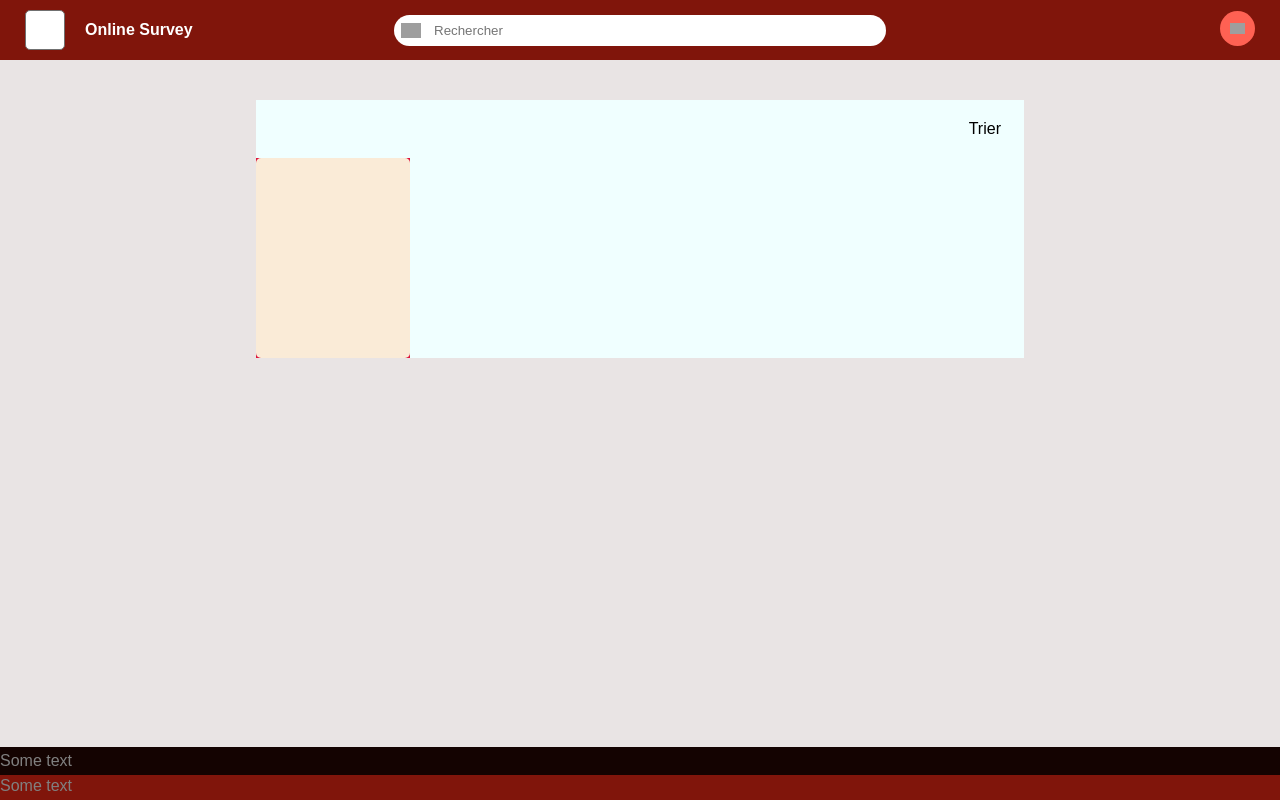
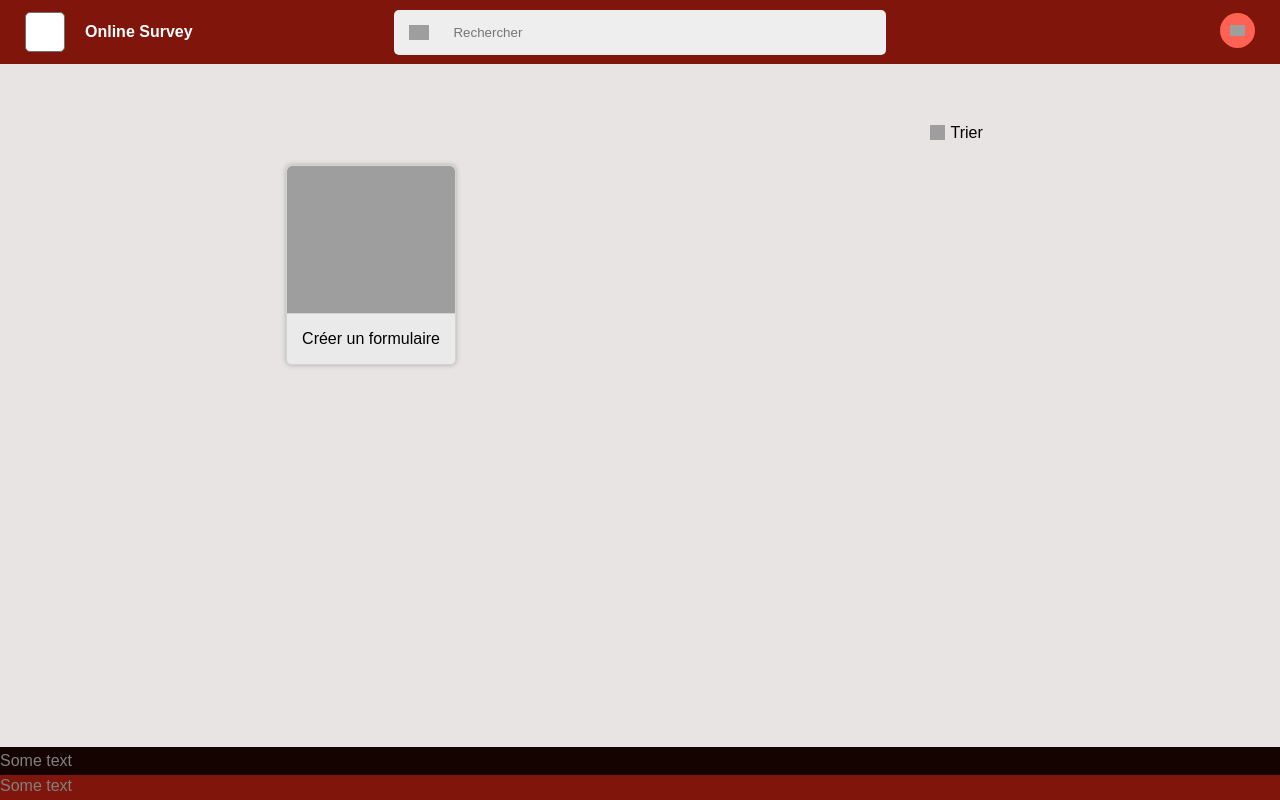
Before and after one commit to ZealyMax/2PROJ-Nantes-ASC2, a PHP site: page /home.php in a window 1280 px wide. Run offline with PHP 8.4, Linux system fonts and the light colour scheme; a user stored in the database is signed in; data that the repository does not hold is empty; grey boxes are pictures that could not be loaded.

Commit message:
Home page almost done
Manque plus qu'à faire le footer

```diff
--- a/Développement/home.php
+++ b/Développement/home.php
@@ -17,8 +17,11 @@ include "connect_database.php" ;?>
                         <p class=txt><b>Online Survey</b></p>
                     </div>
 
-                    <div class=Recherche><!--Partie centrale : zone de recherche de formulaire-->
+                    <div class=search-Container><!--Partie centrale : zone de recherche de formulaire-->
+                        <div>
+                            <button class=search-Icon>&nbsp;</button>                                               <!--Ici mettre option pour rechercher avec ce qu'il y a dans l'input-->
                             <input class=Search name="search" type="text" placeholder="Rechercher">
+                        </div>
                     </div>
 
                     <div class=User> <!--Partie droite : zone compte (Home, Déconexion...)-->
@@ -32,22 +35,27 @@ include "connect_database.php" ;?>
                         </div>
                     </div>
                 </div>
-
             </div>
 
             <div class=Content>
                 <div class=mainContent>
 
                     <!--Bouton de tri des formulaires-->
-                    <div class=home-Sort-Button role=button> <!--Bouton de tri des formulaires-->
-                        <div class=Sort-Btn></div><!--div Icon-->
-                        <div class=Sort>Trier</div><!--Texte-->
+                    <div class=home-Sort-Button> <!--Bouton de tri des formulaires-->
+                        <div role=button onclick="lol()">
+                            <div class=Sort-Btn>&nbsp;</div><!--div Icon-->
+                            <div class=Sort>Trier</div><!--Texte-->
+                        </div>
                     </div>
 
                     <!--Affichage des formulaires + bouton de création d'un formulaire-->
                     <div class=Select-Form-Section>
+
                         <div class=parent-Form> <!--Bouton ajouter formulaire-->
-                            <input class=child-Form type="button" onclick="location.href='survey_editor.php'"/>
+                            <div class=child-Form type="button" onclick="location.href='survey_editor.php'">
+                                <div id=createForm>&nbsp;</div>
+                                <p>Cr&eacute;er un formulaire</p>
+                            </div>
                         </div>
 
                         <?php
@@ -55,8 +63,9 @@ include "connect_database.php" ;?>
                             $res = mysqli_query($conn, $sql);
                             while ( $result = $res->fetch_assoc()){
                                 echo "<div class=\"parent-Form\">"; /*div extern des formulaires à sélectionner*/
-                                echo "<div class=\"child-Form\">"; /*div inside des formulaires à sélectionner*/
-                                echo "<a>". $result['title'] . "</a>";
+                                echo "<div class=\"child-Form\" type=\"button\" onclick=\"location.href='survey_editor.php'\">"; /*div inside des formulaires à sélectionner*/
+                                echo "<div id=upperBtn>&nbsp;</div>";
+                                echo "<p id=downBtn>". $result['title'] . "</p>";
                                 echo "</div>";
                                 echo "</div>";
 					        }
@@ -78,4 +87,5 @@ include "connect_database.php" ;?>
         integrity="sha256-CSXorXvZcTkaix6Yvo6HppcZGetbYMGWSFlBw8HfCJo="
         crossorigin="anonymous"></script>
     <script src="dropMenuUser.js"></script>
+    <script>function lol(){alert("Insérer fonction de tri (par date d\'ouverture ou alphabet)");}</script>
 </html>
--- a/Développement/style.css
+++ b/Développement/style.css
@@ -26,7 +26,7 @@ body, html {
 }
 
 .contentHead {
-	margin: 5px 25px;
+	margin: 7px 25px;
 	color: white;
 	display: flex;
 	/*justify-content:space-between;*/
@@ -42,6 +42,10 @@ body, html {
 	width: 25%;
 }
 
+	.Logo div:hover, .Logo p:hover {
+		cursor: pointer;
+	}
+
 	.Logo #rectangle {
 		/*Rectangle temporaire : remplacer par logo*/
 		border: 1px solid rgb(112,112,112);
@@ -51,36 +55,78 @@ body, html {
 		background: white;
 	}
 
-.Logo p{
+	.Logo p {
 		margin-left: 20px;
 	}
 /*#endregion logo*/
 
 /*#region searchBar*/
 /*Mise en forme de la barre de recherche*/
-.Recherche {
+.search-Container {
 	display: flex;
 	justify-content: center;
 	align-items: center;
 	width: 100%;
 }
 
+.search-Container div {
+	display:flex;
+	align-items:center;
+	background-color: #eeeeee;
+	border-radius:5px;
+	width: 60%;
+}
+
+.search-Icon, .Search{
+	background-color:transparent;
+	padding-right: 20px;
+	padding: 15px;
+	border: none;
+}
+
+/*#region Search button*/
+.search-Icon {
+	background-image: url("../Design/icons/search/icon_Search@2x.png");
+	background-repeat: no-repeat;
+	background-position: 50% 50%;
+	margin-left:5px;
+	margin-right:5px;
+	height:40px;
+	width:40px;
+	background-size: 20px;
+	border-radius: 5px 0px 0px 5px;
+	padding-left: 20px;
+}
+
+.search-Icon:hover{
+	background-color:lightgray;
+	border-radius:20px;
+}
+
+.search-Icon:focus{
+	outline:none;
+}
+/*#endregion Search button*/
+
+/*#region Search input*/
 .Search {
-	background: url("../Design/icons/search/icon_Search@2x.png") no-repeat scroll 7px 7px;
-	background-size: 20px;
-	background-position-y: center;
-	width: 60%;
-	padding: 8px 20px 8px 40px;
-	background-color: white;
-	border: none;
-	border-radius: 20px;
+	border-radius: 0px 5px 5px 0px;
+	padding: 15px 20px 15px 0px;
+	padding-left: 10px;
+	width: 100%;
 }
 
 .Search:focus {
 	outline: none;
+	background-color: white;
 }
+
+.Search:hover {
+	background-color: white;
+}
+/*#endregion Search input*/
+
 /*#endregion searchBar*/
-
 
 /*#region user*/
 /*Mise en forme de l'icone d'utilisateur*/
@@ -91,8 +137,8 @@ body, html {
 	width: 25%;
 }
 
-.User button:focus{
-	outline:none;
+	.User button:focus {
+		outline: none;
 	}
 
 .dropButton {
@@ -120,7 +166,7 @@ body, html {
 .dropdown-Content {
 	display: none;
 	position: absolute;
-	right:0;
+	right: 0;
 	background-color: #f1f1f1;
 	min-width: 160px;
 	overflow: auto;
@@ -135,9 +181,13 @@ body, html {
 		display: block;
 	}
 
-.dropdown a:hover {background-color: #ddd;}
+.dropdown a:hover {
+	background-color: #ddd;
+}
 
-.show {display: block;}
+.show {
+	display: block;
+}
 
 /*#endregion user*/
 
@@ -148,6 +198,7 @@ body, html {
 /*#region Content*/
 /*Style du contenu de la page*/
 
+/*#region mainContent*/
 .Content {
 	display: flex;
 	justify-content: space-around;
@@ -160,43 +211,90 @@ body, html {
 
 .mainContent {
 	display: flex;
-	flex-direction:column;
+	flex-direction: column;
 	width: 60%;
-	background-color: azure;/*A suppr*/
 }
+/*#endregion mainContent*/
 
+/*#region sort*/
 .home-Sort-Button {
 	display: flex;
 	justify-content: flex-end;
-	margin-top:20px;
+	margin-top: 20px;
 }
 
-.Select-Form-Section {
+	.home-Sort-Button div {
+		display: flex;
+		align-items: center;
+		margin-right: 5%;
+		cursor: pointer;
+	}
+
+.Sort-Btn {
+	background-image: url("../Design/icons/sort/icon_Sort@2x.png");
+	background-position: 50% 50%;
+	background-size: 15px 15px;
+	background-repeat: no-repeat;
+	user-select: none;
+	width: 25px;
+	height: 25px;
+}
+
+/*.home-Sort-Button div:hover{
+	background-color:lightgray;
+	border-radius:5px;
+}*/
+
+/*#endregion sort*/
+
+/*#region mainForms*/
+.Select-Form-Section { /*Conteneur principal*/
 	display: flex;
 	flex-wrap: wrap;
-	justify-content: flex-start;
-
 }
 
-.Sort{
-	margin-right:3%;
+.parent-Form { /*Conteneur de chaque bouton*/
+	display: flex;
+	justify-content: center;
+	margin-top: 20px;
+	width: 20%;
+	min-width: 230px;
+	max-width: 250px;
+	user-select: none;
 }
 
-.parent-Form{
-	width:20%;
-	margin-top: 20px;
-	background-color:crimson;/*A suppr*/
-	display:flex;
-	justify-content:center;
+.child-Form { /*Bouton clickable*/
+	background-color: #eaeaea;
+	display: flex;
+	text-align: center;
+	flex-direction: column;
+	width: 170px;
+	height: 200px;
+	border: 1px solid lightgray;
+	border-radius: 5px;
+	box-shadow: #aaaaaa 0 0 5px;
 }
 
-.child-Form {
-	background-color: antiquewhite; /*A suppr*/
-	width: 170px;
-	height: 200px;
-	border: none;
-	border-radius: 5px;
+	.child-Form:hover {
+		border: 1px solid #BF2011;
+		background-color: #dadada;
+		cursor: pointer;
 	}
+
+	.child-Form div {
+		background-repeat: no-repeat;
+		background-position: center;
+		background-color: white;
+		border-radius: 5px 5px 0px 0;
+		border-bottom: 1px solid lightgray;
+		width: 100%;
+		height: 75%;
+	}
+
+	.child-Form #createForm {
+		background-image: url("../Design/icons/cross/icon_Cross@1x.png");
+	}
+/*#endregion mainForms*/
 
 /*Fin du style du contenu de la page*/
 /*#endregion Content*/
```
Also changed, not shown: Design/SVG/icon_Cross.svg (added), Design/icons/cross/icon_Cross@1x.png (added), Design/icons/cross/icon_Cross@2x.png (added), Design/icons/cross/icon_Cross@3x.png (added), Design/icons/cross/icon_Cross@4x.png (added), 1 other file. Lines whose indentation alone changed are shown as unchanged.
